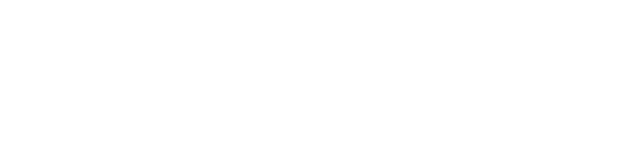
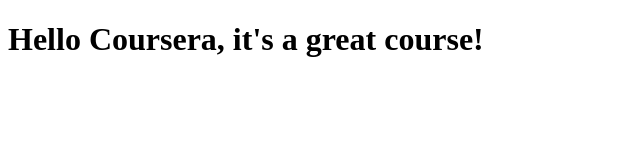
Before and after one commit to malak-cs28/Coursera-test, a plain HTML site: page site/index.html in a window 1280 px wide. Shown: the whole page, without its empty margins (0-640 px from the left). Drawn offline with Linux system fonts and the light colour scheme.

Commit message:
Small addition to our page content

```diff
--- a/site/index.html
+++ b/site/index.html
@@ -1,11 +1,9 @@
 <!DOCTYPE html>
 <html>
 <head>
-	<meta charset="utf-8">
-	<meta name="viewport" content="width=device-width, initial-scale=1">
-	<title>hello coursers</title>
+    <title>Hello Coursera</title>
 </head>
 <body>
-
+    <h1>Hello Coursera, it's a great course!</h1>
 </body>
 </html>
```
